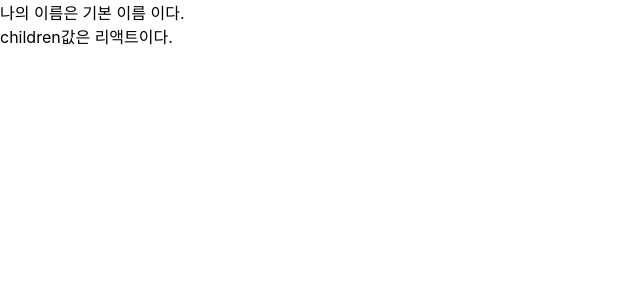
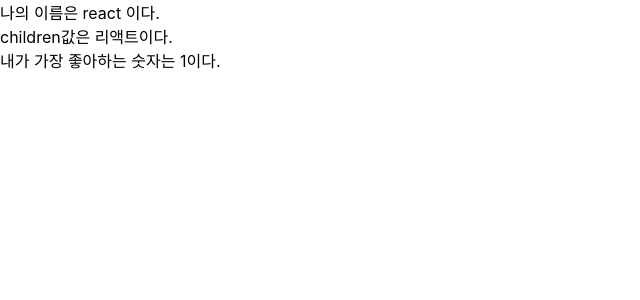
Before and after one commit to kimdohui/-, a React (Create React App) app: page / in a window 1280 px wide. Shown: the top 300 px of the page, without its empty margins (0-640 px from the left). Built offline with nearby package versions, Linux system fonts and the light colour scheme.

Commit message:
props사용하기

```diff
--- a/src/App.js
+++ b/src/App.js
@@ -2,8 +2,11 @@
 import MyComponent from "./MyComponent";
 
 const App = () => {
-  // return <MyComponent name="react" />;
-  return <MyComponent>리액트</MyComponent>;
+  return (
+    <MyComponent name={"react"} FavoriteNum={1}>
+      리액트
+    </MyComponent>
+  );
 };
 
 export default App;
--- a/src/MyComponent.js
+++ b/src/MyComponent.js
@@ -1,11 +1,15 @@
-import React from "react";
+import React, { Component } from "react";
+import propTypes from "prop-types";
 
-const MyComponent = props => {
+const MyComponent = ({ name, FavoriteNum, children }) => {
+  //const { name, children } = props;   //비구조화 할당(위(매개변수 부분) 대신 사용하기도 함)
   return (
     <div>
-      나의 이름은 {props.name} 이다.
+      나의 이름은 {name} 이다.
       <br />
-      children값은 {props.children}이다.
+      children값은 {children}이다.
+      <br />
+      내가 가장 좋아하는 숫자는 {FavoriteNum}이다.
     </div>
   );
 };
@@ -14,5 +18,46 @@
   name: "기본 이름"
 };
 
+MyComponent.propTypes = {
+  name: propTypes.string,
+  FavoriteNum: propTypes.number.isRequired
+};
+//위의 코드 사용 시 props의 타입을 지정할 수 있다(string은 문자열)
+//isRequired 사용하면 proptype지정을 안할경우 경고가 뜨게 한다.
+
 export default MyComponent;
 /*위의 코드는 다른 파일에서 이 파일을 import할때 위에서 선언한 MyComponent 클래스를 불러오도록 설정한다. */
+
+/* 아래는 클래스형 컴포넌트 변환 예시*/
+
+/*
+class MyComponent extends Component {
+  //static defaultProps = {name : '기본이름'}
+  //static propTypes = {   name: propTypes.string, FavoriteNum: propTypes.number.isRequired}
+  //위처럼 class내부에서 defaultprops와 propType 지정이 가능하다
+
+  render() {
+    const {name, FavoriteNum, children} = this.props; // 비구조화 할당
+    return (
+      <div>
+        나의 이름은 {name} 이다.
+      <br />
+      children값은 {children}이다.
+      <br />
+      내가 가장 좋아하는 숫자는 {FavoriteNum}이다.
+      </div>
+    )
+  }
+}
+
+MyComponent.defaultProps = {
+  name: "기본 이름"
+};
+
+MyComponent.propTypes = {
+  name: propTypes.string,
+  FavoriteNum: propTypes.number.isRequired
+};
+
+export default MyComponent;
+*/
```
Also changed, not shown: src/prototype종류.txt (added).
